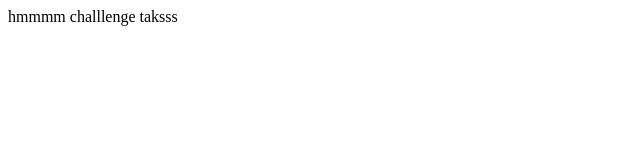
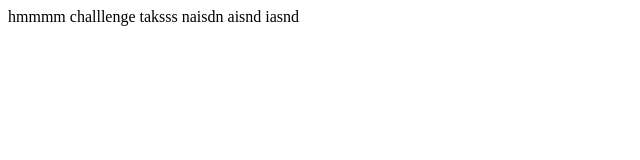
Before and after one commit to Sanket-Kakade-0240/Student-name-site, a plain HTML site: page index.html in a window 1280 px wide. Shown: the whole page, without its empty margins (0-640 px from the left). Drawn offline with Linux system fonts and the light colour scheme.

Commit message:
new branch demo

```diff
--- a/index.html
+++ b/index.html
@@ -9,5 +9,8 @@
 <body>
     hmmmm
     challlenge taksss
+    naisdn
+    aisnd
+    iasnd
 </body>
 </html>
```
